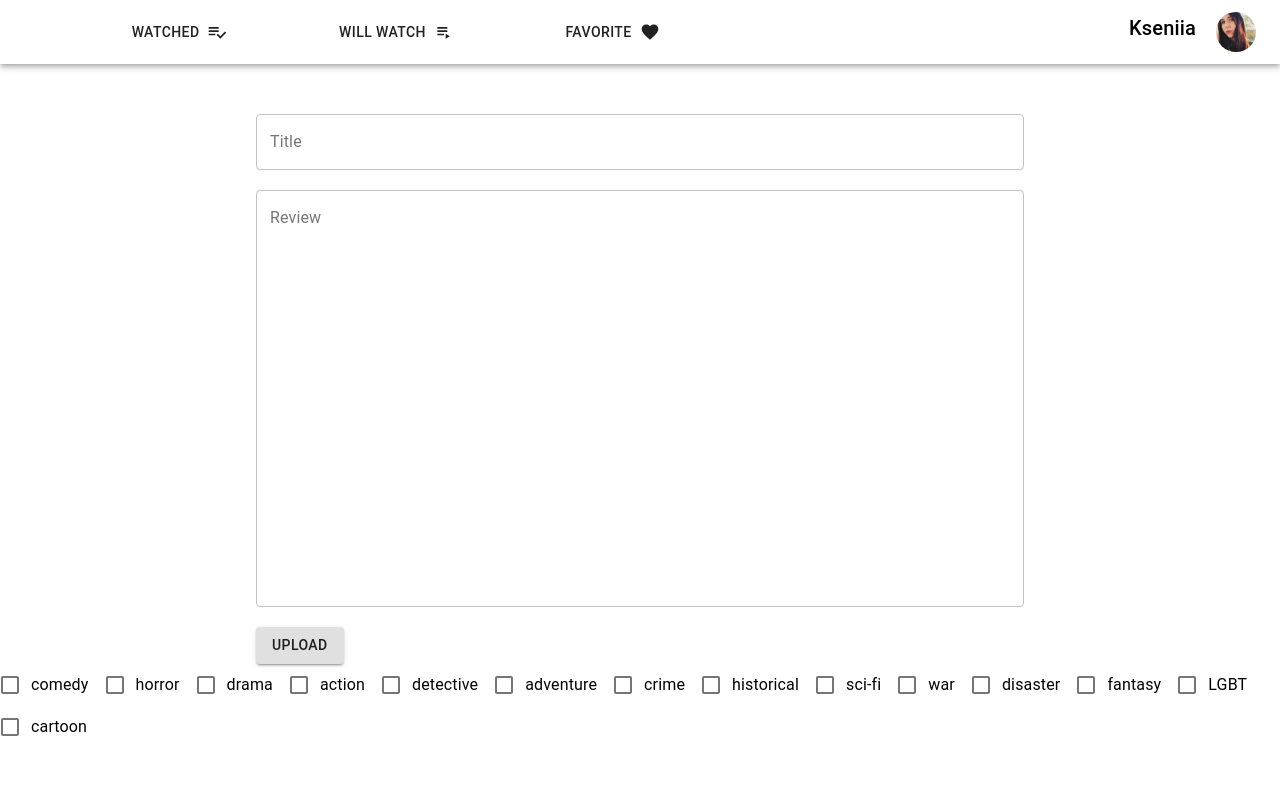
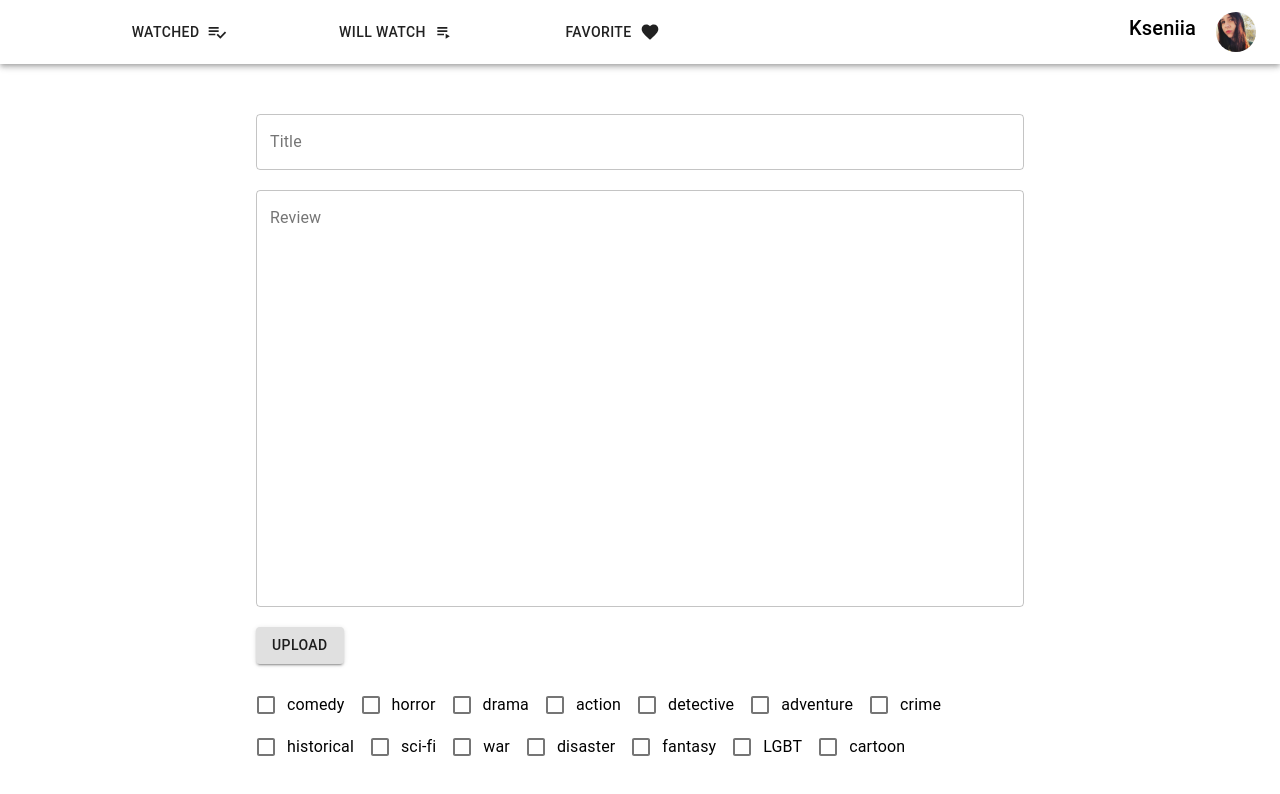
Before and after one commit to KseniiaDudnyk/my-movies, a React (Create React App) app: page /review in a window 1280 px wide. Shown: the top 794 px of the page. Built offline with nearby package versions, Linux system fonts and the light colour scheme.

Commit message:
Update Checkboxes for movie genre

```diff
--- a/src/components/checkboxes/checkboxes.component.jsx
+++ b/src/components/checkboxes/checkboxes.component.jsx
@@ -1,6 +1,9 @@
 import React from 'react';
+
 import Checkbox from '@material-ui/core/Checkbox';
 import { FormGroup, FormControlLabel } from '@material-ui/core';
+
+import './checkboxes.styles.scss';
 
 export default function Checkboxes() {
   const genres = [
@@ -35,10 +38,11 @@ export default function Checkboxes() {
 
   const handleChange = (event) => {
     setState({ ...state, [event.target.name]: event.target.checked });
+    console.log({ [event.target.name]: event.target.checked });
   };
 
   return (
-    <div>
+    <div className='checkboxes-container'>
       <FormGroup row>
         {genres.map((genre) => (
           <FormControlLabel
--- a/src/components/checkboxes/checkboxes.styles.scss
+++ b/src/components/checkboxes/checkboxes.styles.scss
@@ -0,0 +1,4 @@
+.checkboxes-container {
+  width: 60%;
+  margin: 20px auto;
+}
--- a/src/components/review-input/review-input.component.jsx
+++ b/src/components/review-input/review-input.component.jsx
@@ -24,6 +24,7 @@ class ReviewInput extends React.Component {
             id='outlined-basic'
             variant='outlined'
             label='Title'
+            color='secondary'
           />
           <TextField
             className='review'
@@ -32,6 +33,7 @@ class ReviewInput extends React.Component {
             label='Review'
             variant='outlined'
             rows={20}
+            color='secondary'
           />
 
           <div className='upload-img'>
```
